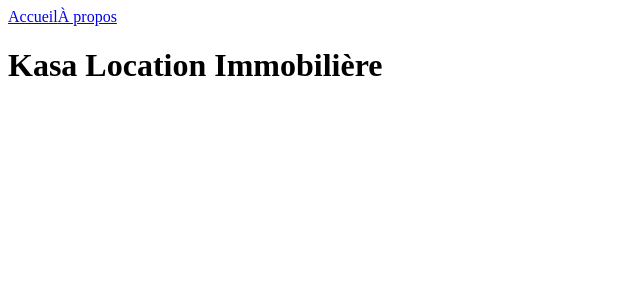
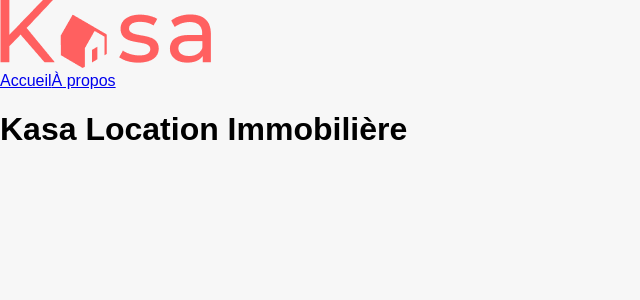
Before and after one commit to manarlam/Kasa_Agence_Immobili-re, a React (Vite) app: page / in a window 1280 px wide. Shown: the top 300 px of the page, without its empty margins (0-640 px from the left). Built offline with nearby package versions, Linux system fonts and the light colour scheme.

Commit message:
Nav_bar
- Ajout du Logo dans la nav bar

```diff
--- a/package.json
+++ b/package.json
@@ -25,7 +25,8 @@
   "dependencies": {
     "react": "^19.1.0",
     "react-dom": "^19.1.0",
-    "react-router-dom": "^7.5.2"
+    "react-router-dom": "^7.5.2",
+    "sass": "^1.87.0"
   },
   "devDependencies": {
     "vite": "^6.3.3"
--- /dev/null
+++ b/src/components/header/Header.jsx
@@ -0,0 +1,14 @@
+import React from 'react';
+import logo from "../../assets/images/LOGO.png";
+
+
+
+function Header() {
+    return (
+        <header class="logo_kasa">
+            <img src={logo} alt="Logo Kasa" className="logo"/>
+        </header>
+    )
+}
+
+export default Header;
--- a/src/nav/Nav.jsx
+++ b/src/components/nav/Nav.jsx
@@ -1,14 +1,17 @@
 import React from 'react';
 import { Link, Outlet } from 'react-router-dom';
+import Header from '../header/header';
+import '../../styles/components/header.scss';
 
 function Nav() {
   return (
     <>
+      <Header />
       <nav>
         <Link to="/">Accueil</Link>
         <Link to="/about">À propos</Link>
       </nav>
-      <Outlet /> {/* Affiche la page actuelle ici */}
+      <Outlet />
     </>
   );
 }
--- a/src/pages/Home.jsx
+++ b/src/components/pages/Home.jsx
@@ -1,4 +1,5 @@
 import React from 'react';
+import Header from "../header/Header";
 
 function Home() {
   return <h1>Kasa Location Immobilière</h1>;
--- a/src/main.jsx
+++ b/src/main.jsx
@@ -2,6 +2,8 @@
 import ReactDOM from 'react-dom/client';
 import { BrowserRouter } from 'react-router-dom';
 import App from './App';
+import './styles/global/global.scss';
+
 
 ReactDOM.createRoot(document.getElementById('root')).render(
   <React.StrictMode>
--- /dev/null
+++ b/src/styles/components/header.scss
@@ -0,0 +1,27 @@
+.header {
+    display: flex;
+    justify-content: space-between;
+    align-items: center;
+    padding: 20px;
+    background-color: white;
+
+    .logo {
+      height: 40px;
+    }
+
+    nav {
+      display: flex;
+      gap: 20px;
+
+      a {
+        color: #ff6060;
+        font-weight: bold;
+        font-size: 1.2rem;
+        text-decoration: none;
+
+        &:hover {
+          text-decoration: underline;
+        }
+      }
+    }
+  }
--- /dev/null
+++ b/src/styles/global/global.scss
@@ -0,0 +1,5 @@
+body {
+    margin: 0;
+    font-family: Arial, sans-serif;
+    background-color: #f7f7f7;
+  }
```
Also changed, not shown: src/router/Router.jsx (+5 -4 lines), src/assets/images/LOGO.png (added), src/components/pages/About.jsx (renamed from src/pages/About.jsx), src/components/pages/NotFound.jsx (renamed from src/pages/NotFound.jsx), src/styles/pages/home.scss (added), 1 other file (tests, documents, lock files or other folders).
